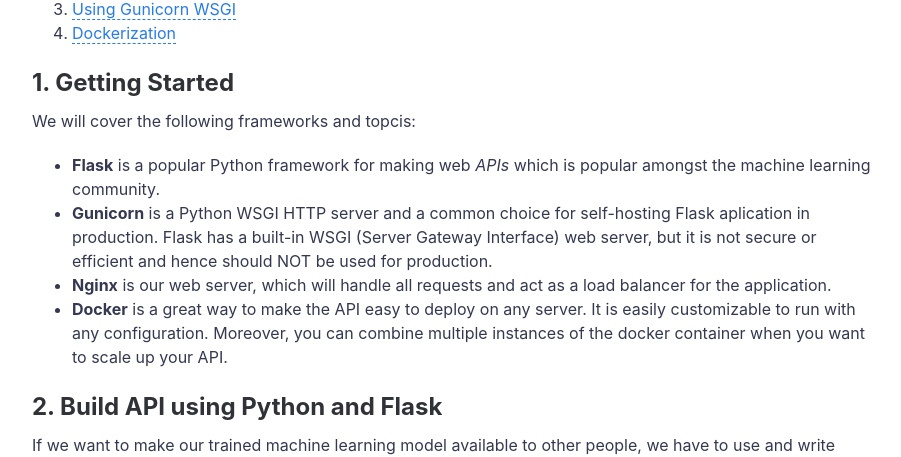
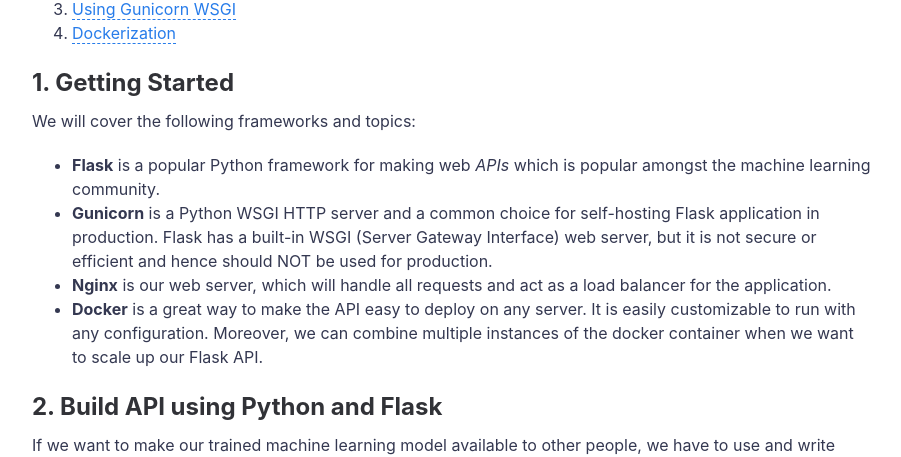
Before and after one commit to DataDima90/ai.github.io, a Jekyll site: the page built from _posts/2020-01-01-Microservice-with-docker-and-flask.md, in a window 1280 px wide and 900 px high, scrolled down 874 px. Shown: the part 149-606 px from the top of the window, without its empty margins (188-1089 px from the left). Built offline with Jekyll 4.4.1, drawn with Linux system fonts in a browser that asks for light colours; a script that is not in the unit is left out.

Commit message:
Update 2020-01-01-Microservice-with-docker-and-flask.md

```diff
--- a/_posts/2020-01-01-Microservice-with-docker-and-flask.md
+++ b/_posts/2020-01-01-Microservice-with-docker-and-flask.md
@@ -23,11 +23,11 @@ The whole code in this post is available on my GitHub.
 
 <a name="getstarted"></a>
 ## 1. Getting Started
-We will cover the following frameworks and topcis:
+We will cover the following frameworks and topics:
 - **Flask** is a popular Python framework for making web *APIs* which is popular amongst the machine learning community.
-- **Gunicorn** is a Python WSGI HTTP server and a common choice for self-hosting Flask aplication in production. Flask has a built-in WSGI (Server Gateway Interface) web server, but it is not secure or efficient and hence should NOT be used for production.
+- **Gunicorn** is a Python WSGI HTTP server and a common choice for self-hosting Flask application in production. Flask has a built-in WSGI (Server Gateway Interface) web server, but it is not secure or efficient and hence should NOT be used for production.
 - **Nginx** is our web server, which will handle all requests and act as a load balancer for the application.
-- **Docker** is a great way to make the API easy to deploy on any server. It is easily customizable to run with any configuration. Moreover, you can combine multiple instances of the docker container when you want to scale up your API.
+- **Docker** is a great way to make the API easy to deploy on any server. It is easily customizable to run with any configuration. Moreover, we can combine multiple instances of the docker container when we want to scale up our Flask API.
 
 
 
```
